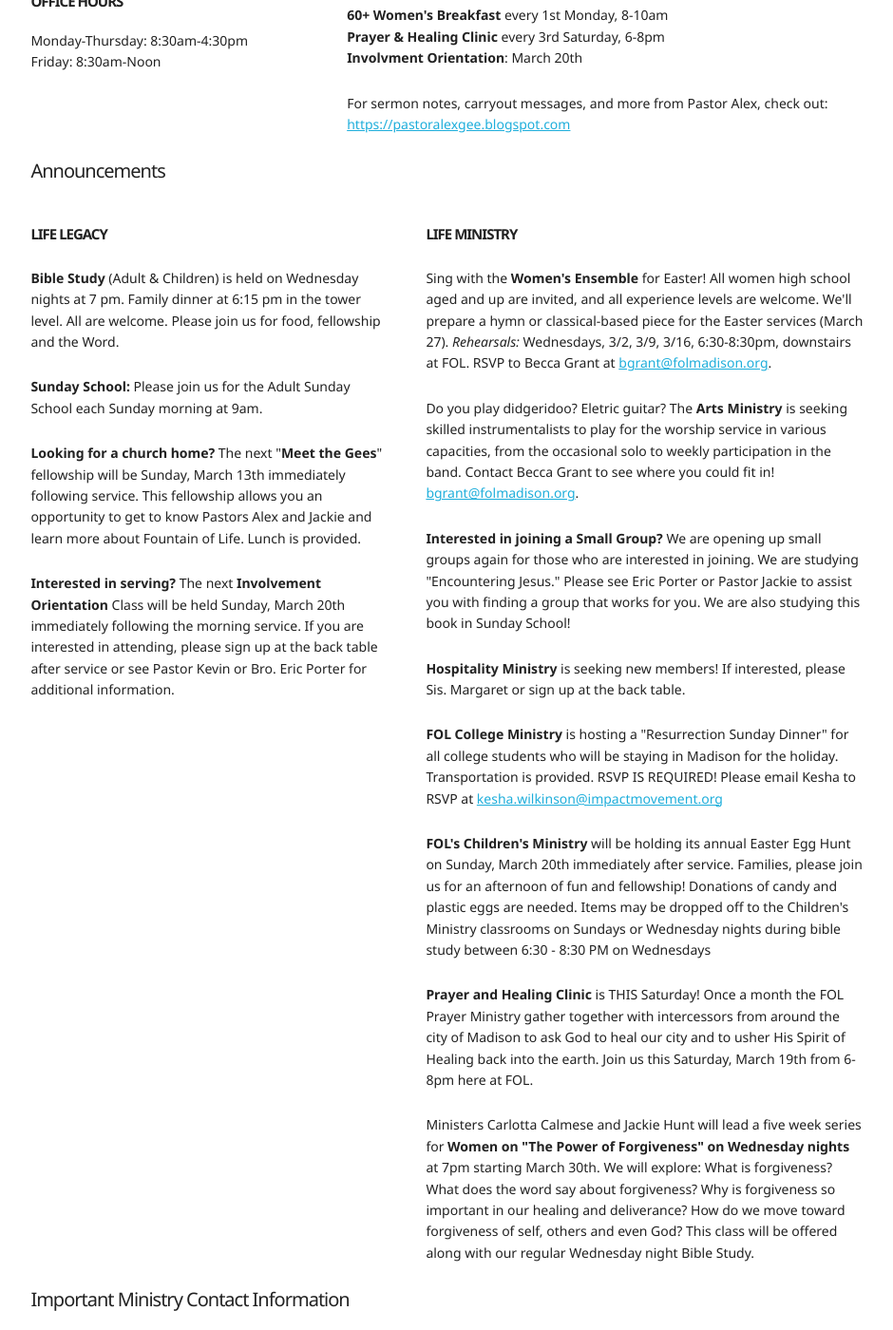
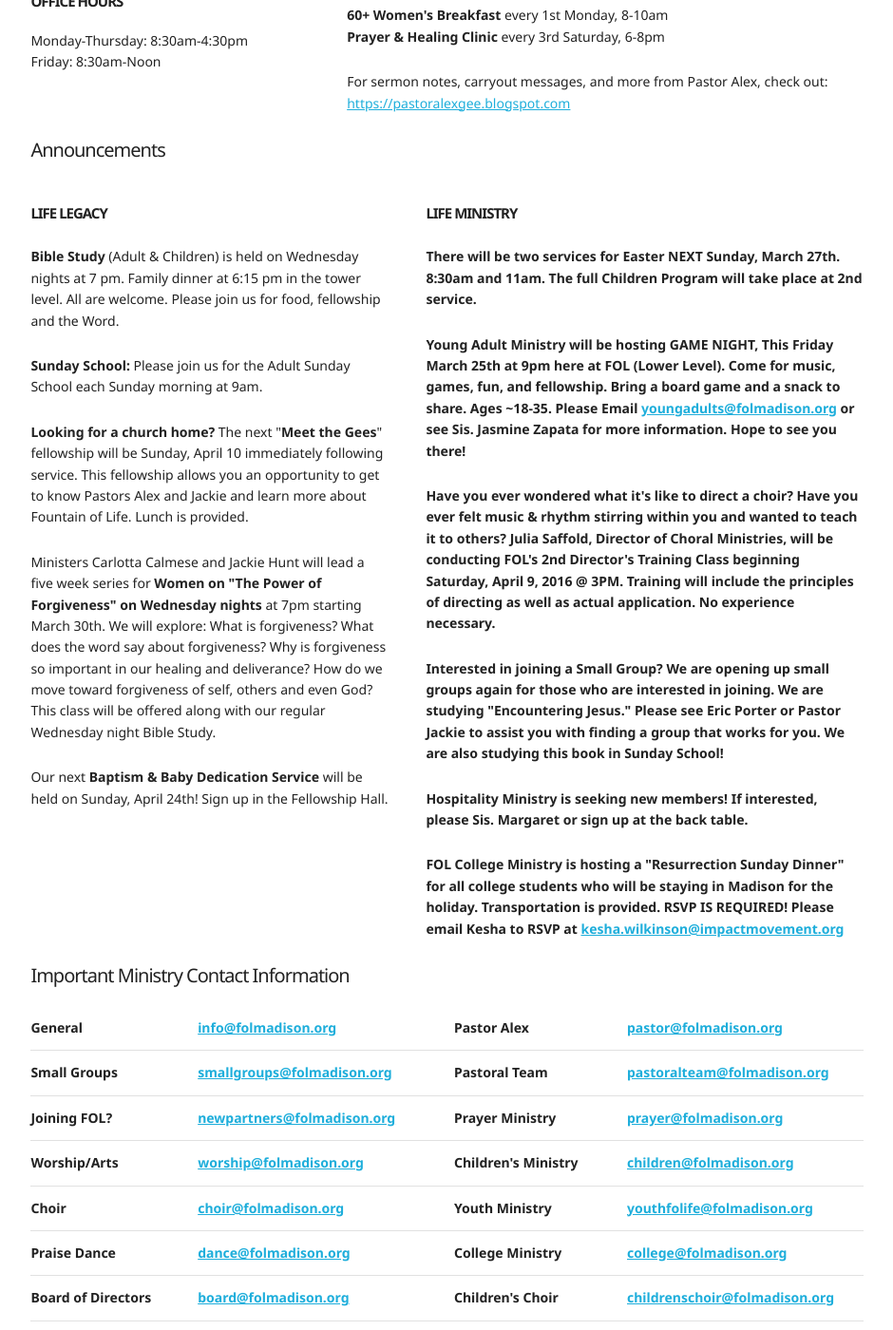
Before and after one commit to fountain-of-life/folmadison.org, a Jekyll site: the page built from index.html, in a window 1280 px wide and 1400 px high, scrolled down 602 px. Shown: the whole window at 95% size, without its empty margins (166-1106 px from the left). Built offline with Jekyll 4.4.1, drawn with Linux system fonts in a browser that asks for light colours; some of the changed text lies outside the part shown.

Commit message:
weekly update

```diff
--- a/index.html
+++ b/index.html
@@ -35,7 +35,7 @@
 
   <table class="u-full-width">
     <tr>
-      <td><strong>Wednesday, March 16</strong></td>
+      <td><strong>Wednesday, March 23</strong></td>
       <td>
         Chidren's Dance Ministry, 5:30pm<br>
         Children's Choir Rehearsal, 5:30pm<br>
@@ -43,24 +43,23 @@
         Adult/Children/Youth Bible Study, 7:00pm
       </td>
     </tr><tr>
-      <td><strong>Friday, March 18</strong></td>
+      <td><strong>Friday, March 25</strong></td>
       <td>
         Fourth Watch Command The Morning Prayer, 3-6am<br>
         Adult Choir Rehearsal, 7:00pm
       </td>
     </tr><tr>
-      <td><strong>Sunday, March 20</strong></td>
+      <td><strong>Sunday, March 27</strong></td>
       <td>
-        Adult Sunday School, 9am<br>
-        Worship Service, 10am
+        Worship Service, 8:30am<br>
+        Worship Service, 11:00am
       </td>
     </tr>
   </table>
 
   <p>
     <strong>60+ Women's Breakfast</strong> every 1st Monday, 8-10am<br>
-    <strong>Prayer & Healing Clinic</strong> every 3rd Saturday, 6-8pm<br>
-    <strong>Involvment Orientation</strong>: March 20th
+    <strong>Prayer & Healing Clinic</strong> every 3rd Saturday, 6-8pm
   </p>
 
   <p>For sermon notes, carryout messages, and more from Pastor Alex,
@@ -83,32 +82,40 @@
   each Sunday morning at 9am.</p>
 
   <p><strong>Looking for a church home?</strong> The next "<strong>Meet the Gees</strong>"
-  fellowship will be Sunday, March 13th immediately following service. This fellowship allows
+  fellowship will be Sunday, April 10 immediately following service. This fellowship allows
   you an opportunity to get to know Pastors Alex and Jackie and learn more about
   Fountain of Life. Lunch is provided.</p>
 
-  <p><strong>Interested in serving?</strong> The next <strong>Involvement Orientation</strong>
-    Class will be held Sunday, March 20th immediately following the morning service.
-    If you are interested in attending, please sign up at the back table after service
-    or see Pastor Kevin or Bro. Eric Porter for additional information.</p>
+  <p>Ministers Carlotta Calmese and Jackie Hunt will lead a five week series
+    for <strong>Women on "The Power of Forgiveness" on Wednesday nights</strong>
+    at 7pm starting March 30th. We will explore: What is forgiveness?
+    What does the word say about forgiveness? Why is forgiveness so important in
+    our healing and deliverance? How do we move toward forgiveness of self, others and even
+    God? This class will be offered along with our regular Wednesday night Bible Study.</p>
+
+  <p>Our next <strong>Baptism & Baby Dedication Service</strong> will be held on Sunday,
+    April 24th!  Sign up in the Fellowship Hall.</p>
 
 </div>
 
 <div class="six columns">
   <p><h3>Life Ministry</h3></p>
 
-  <p>
-    Sing with the <strong>Women's Ensemble</strong> for Easter!
-    All women high school aged and up are invited, and all experience levels are
-    welcome. We'll prepare a hymn or classical-based piece for the Easter services (March 27).
-    <em>Rehearsals:</em> Wednesdays, 3/2, 3/9, 3/16, 6:30-8:30pm, downstairs at FOL. RSVP to Becca Grant at
-    <a href="mailto:bgrant@folmadison.org">bgrant@folmadison.org</a>.
-  </p>
+<p><strong>There will be <strong>two services for Easter</strong> NEXT Sunday, March 27th.  8:30am and 11am. The full
+Children Program will take place at 2nd service.</p>
 
-  <p>Do you play didgeridoo? Eletric guitar? The <strong>Arts Ministry</strong> is seeking
-    skilled instrumentalists to play for the worship service in various capacities, from
-    the occasional solo to weekly participation in the band. Contact Becca Grant to see where
-    you could fit in! <a href="mailto:bgrant@folmadison.org">bgrant@folmadison.org</a>.
+  <p>Young Adult Ministry will be hosting GAME NIGHT, This Friday March 25th at
+     9pm here at FOL (Lower Level). Come for music, games, fun, and fellowship.
+     Bring a board game and a snack to share. Ages ~18-35. Please Email
+ <a href="mailto:youngadults@folmadison.org">youngadults@folmadison.org</a> or see
+ Sis. Jasmine Zapata for more information. Hope to see you there!</p>
+
+  <p>Have you ever wondered what it's like to direct a choir? Have you ever felt
+    music & rhythm stirring within you and wanted to teach it to others?
+    Julia Saffold, Director of Choral Ministries, will be conducting FOL's
+    2nd <strong>Director's Training Class</strong> beginning Saturday, April 9, 2016 @ 3PM.
+    Training will include the principles of directing as well as actual application. No
+experience necessary. </p>
 
   <p>
     <strong>Interested in joining a Small Group?</strong> We are opening up small
@@ -125,24 +132,6 @@
     Transportation is provided. RSVP IS REQUIRED! Please email Kesha to RSVP
     at <a href="mailto:kesha.wilkinson@impactmovement.org">kesha.wilkinson@impactmovement.org</a>
   </p>
-
-  <p><strong>FOL's Children's Ministry</strong> will be holding its annual Easter Egg Hunt
-    on Sunday, March 20th immediately after service. Families, please join us for an afternoon
-    of fun and fellowship! Donations of candy and plastic eggs are needed. Items may be
-    dropped off to the Children's Ministry classrooms on Sundays or Wednesday nights during
-    bible study between 6:30 - 8:30 PM on Wednesdays</p>
-
-    <p><strong>Prayer and Healing Clinic</strong> is THIS Saturday! Once a month
-      the FOL Prayer Ministry gather together with intercessors from around the city
-      of Madison to ask God to heal our city and to usher His Spirit of Healing back
-      into the earth. Join us this Saturday, March 19th from 6-8pm here at FOL.</p>
-
-    <p>Ministers Carlotta Calmese and Jackie Hunt will lead a five week series
-      for <strong>Women on "The Power of Forgiveness" on Wednesday nights</strong>
-      at 7pm starting March 30th. We will explore: What is forgiveness?
-      What does the word say about forgiveness? Why is forgiveness so important in
-      our healing and deliverance? How do we move toward forgiveness of self, others and even
-      God? This class will be offered along with our regular Wednesday night Bible Study.</p>
 
 
 </div>
```
